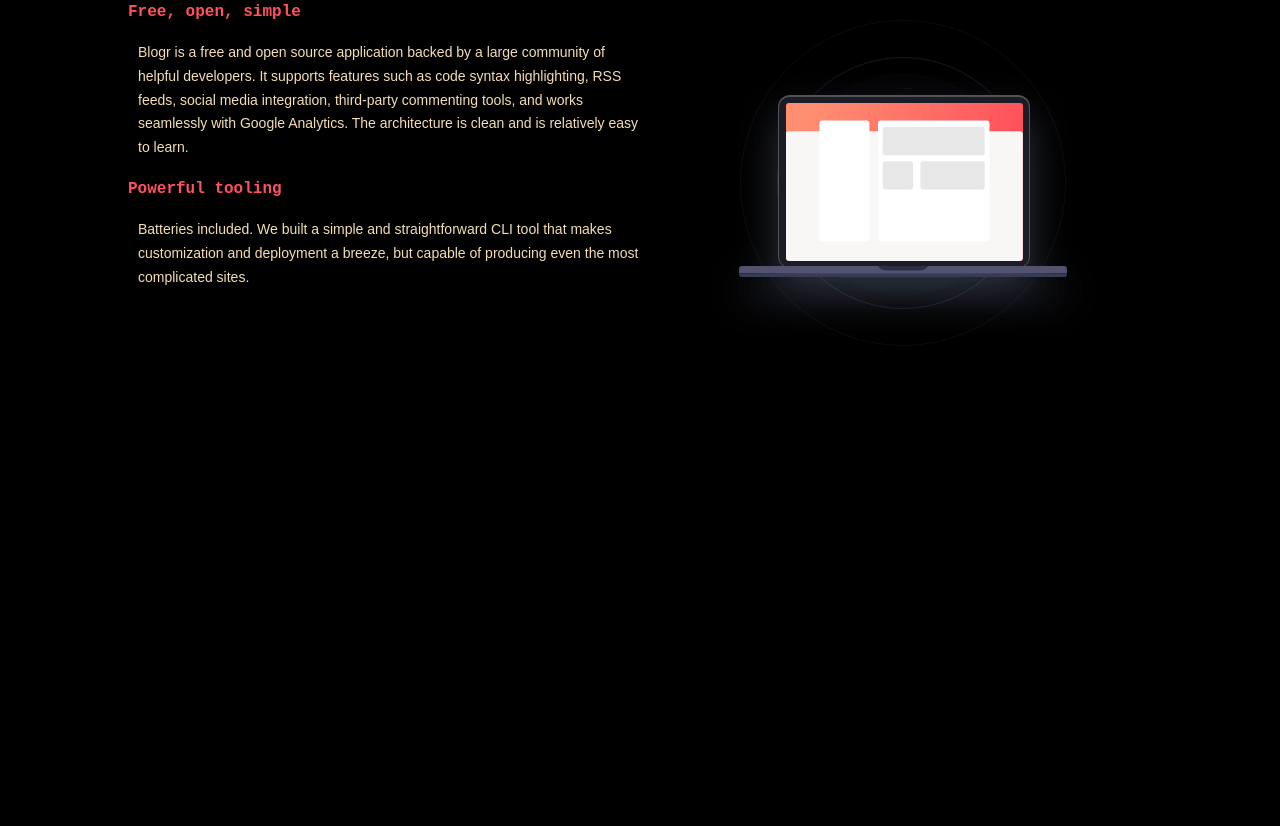
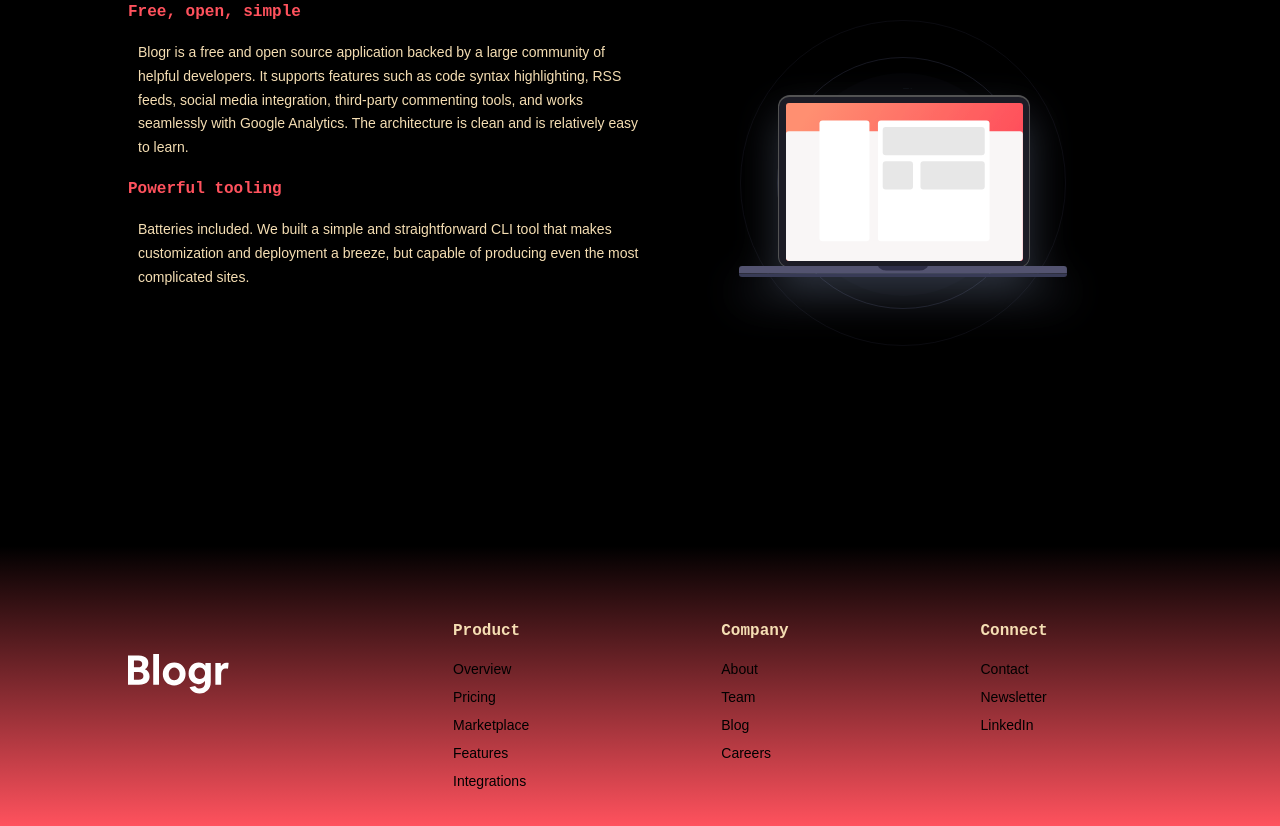
Before and after one commit to dulhara19/Blogr_web_project, a plain HTML site: page index.html in a window 1280 px wide. Shown: the part 1705-2531 px from the top of the page. Before the commit the page ends 2249 px from the top, so only its background shows below. Drawn offline with Linux system fonts and the light colour scheme.

Commit message:
added footor

```diff
--- a/index.html
+++ b/index.html
@@ -95,7 +95,6 @@
   With reliability and speed in mind, worldwide data centers provide the backbone for ultra-fast connectivity.
   This ensures your site will load instantly, no matter where your readers are, keeping your site competitive.</p>
  </div>
-
 </section>
 
 <section class="section-3">
@@ -112,27 +111,42 @@
     <img src="/images/illustration-laptop-mobile.svg" alt="" class="section-3-img-svg">
   </div>
 </section>
-  Product
 
-  Overview
-  Pricing
-  Marketplace
-  Features
-  Integrations
+<footer>
+  <div class="footer-logo">
+    <img src="/images/logo.svg" alt="">
+  </div>
 
-  Company
+  <div class="row">
+   <h3>Product</h3>
+      <ul>
+   <li><a href="#">Overview</a></li>
+   <li><a href="#">Pricing</a></li>
+   <li><a href="#">Marketplace</a> </li>
+   <li><a href="#">Features</a></li>
+   <li><a href="">Integrations</a></li>
+ </ul>
 
-  About
-  Team
-  Blog
-  Careers
+  </div>
+   <div class="row">
+     <h3>Company</h3>
+      <ul>
+        <li><a href="#">About</a></li>
+        <li><a href="#">Team</a></li>
+        <li><a href="#">Blog</a></li>
+        <li><a href="#">Careers</a></li>
+      </ul>
 
-  Connect
-
-  Contact
-  Newsletter
-  LinkedIn
-
+    </div>
+<div class="row">
+   <h3>Connect</h3>
+   <ul>
+      <li><a href="#">Contact</a></li>
+      <li><a href="#">Newsletter</a></li>
+      <li><a href="#">LinkedIn</a></li>
+   </ul>
+</div>
+</footer>
 
 </body>
 </html>
--- a/style.css
+++ b/style.css
@@ -246,3 +246,38 @@ nav{
     font-family: arial;
     line-height: 1.7em;
 }
+footer{
+    height: 300px;
+    width: 100%;
+    display: flex;
+   /*border-radius: 0 70px 0 0; */
+    background-image: linear-gradient(rgb(0, 0, 0) 20px 10px ,hsl(356, 100%, 66%));
+    overflow: hidden;
+}
+.footer-logo{
+    margin: 8rem;
+}
+.row{
+    margin: 6em;
+}
+.row h3{
+    color: wheat;
+    font-family: monospace;
+    font-size: 16px;
+}
+.row ul{
+    list-style: none;
+    margin-top: 20px;
+}
+.row ul li{
+    margin-top: 10px;
+}
+.row ul li a{
+    text-decoration: none;
+    font-size: 14px;
+    font-family: sans-serif;
+    color: black;
+}
+.row ul li a:hover{
+    color: hotpink;
+}
```
